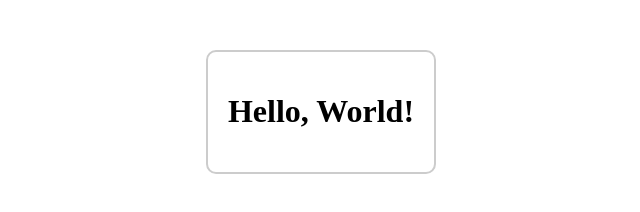
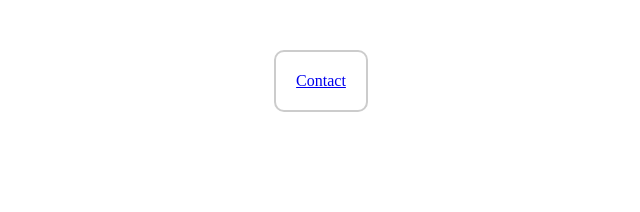
Before and after one commit to sunefibaek/sunefibaek.github.io, a plain HTML site: page index.html in a window 1280 px wide. Shown: the whole page, without its empty margins (319-959 px from the left). Drawn offline with Linux system fonts and the light colour scheme.

Commit message:
Update index.html
Added signal link

```diff
--- a/index.html
+++ b/index.html
@@ -16,7 +16,7 @@
 <body>
 
   <div id="container">
-    <h1>Hello, World!</h1>
+    <a href=https://signal.me/#eu/y4XHEwM41JNryulm50GcylTysDkVUxJQPvgpz2SpNEWcAMbDLE9FFaC5djJgrnL5>Contact</a>
   </div>
 
 </body>
```
